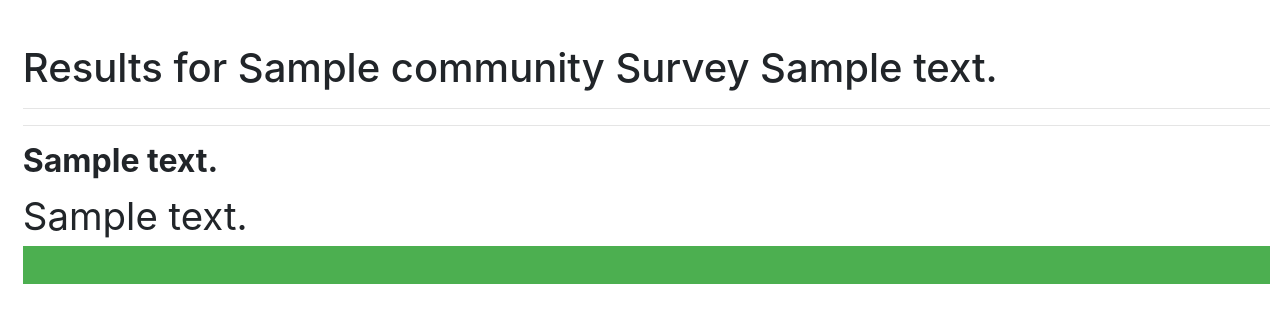
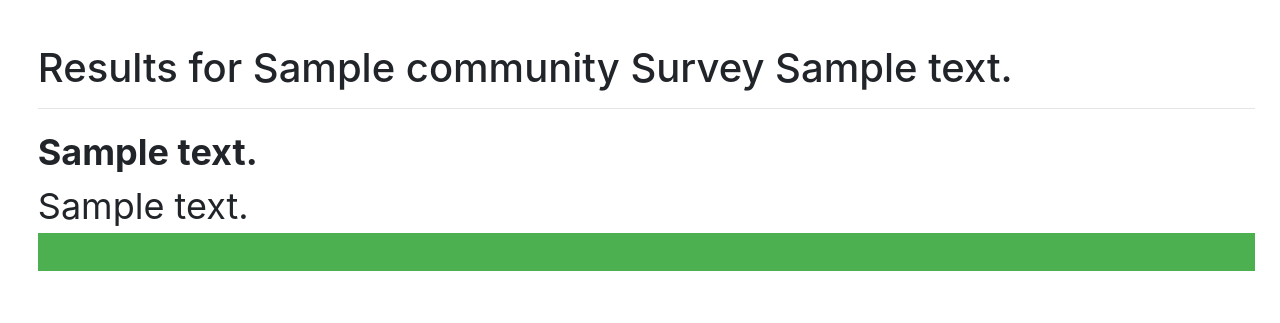
Before and after one commit to garunzo/schoolvotes, a Django app: page /results/1 in a window 1280 px wide. Shown: the part 56-379 px from the top of the page. Run offline with Django 3.2, Linux system fonts and the light colour scheme; a user stored in the database is signed in; tables that the repository leaves empty hold one stand-in row (values such as "Sample post"); some libraries are stand-ins or nearby versions.

Commit message:
styles update

```diff
--- a/votes/templates/account/login.html
+++ b/votes/templates/account/login.html
@@ -34,7 +34,7 @@ for a Community Votes account and sign in below:
   {% if redirect_field_value %}
   <input type="hidden" name="{{ redirect_field_name }}" value="{{ redirect_field_value }}" />
   {% endif %}
-  <button class="primaryAction" type="submit">{% trans "Sign In" %}</button>
+  <button class="btn btn-primary" type="submit">{% trans "Sign In" %}</button>
   <br>
   <a class="button secondaryAction" href="{% url 'account_reset_password' %}">{% trans "Forgot Password?" %}</a>
 </form>
--- a/votes/templates/votes/results.v2.html
+++ b/votes/templates/votes/results.v2.html
@@ -22,12 +22,14 @@ document.addEventListener("DOMContentLoaded", function() {
 {% block sidenav %}
 {% endblock %}
 {% block content %}
+<div class="container-fluid">
+
    <h1>Results for {{ survey.get_community.name }} Survey {{survey.description}}</h1>
-   <hr>
 
    {% for question in survey.get_questions %} <!-- get ordered questions -->
    <hr>
-     <h2><strong>{{question.text}}</strong></h2>
+<div class="survey">
+     <strong>{{question.text}}</strong><br/>
      {% for response in question.get_responses %} <!-- get ordered responses -->
          {{response.text}}<br/>
          <div class="progressBar" id="progressBar">
@@ -35,4 +37,6 @@ document.addEventListener("DOMContentLoaded", function() {
          </div>
      {% endfor %}
      {% endfor %}
+</div>
+</div>
 {% endblock %}
--- a/votes/templates/votes/survey.html
+++ b/votes/templates/votes/survey.html
@@ -6,6 +6,7 @@
 {% endblock %}
 {% block content %}
 <div class="container-fluid">
+<div class="survey">
    <h1>Questions for Survey {{ survey.get_description }}</h1>
    <hr>
       <ul>
@@ -16,7 +17,7 @@
              <font color="blue">{{ question.text }}</font>
              <fieldset id="q{{question.id}}">
              {% for response in question.get_responses %}
-             <input type="radio" value="r{{response.id}}" name="q{{question.id}}"> {{ response.text }}</br>
+             <input type="radio" style="height:3vw; width:3vw; vertical-align: middle;" value="r{{response.id}}" name="q{{question.id}}"> {{ response.text }}</br>
                 <!-- <button onclick="myFunction()">Click me</button></li> -->
              {% endfor %}
              </fieldset>
@@ -28,4 +29,5 @@
 
      </form>
 </div>
+</div>
 {% endblock %}
```
